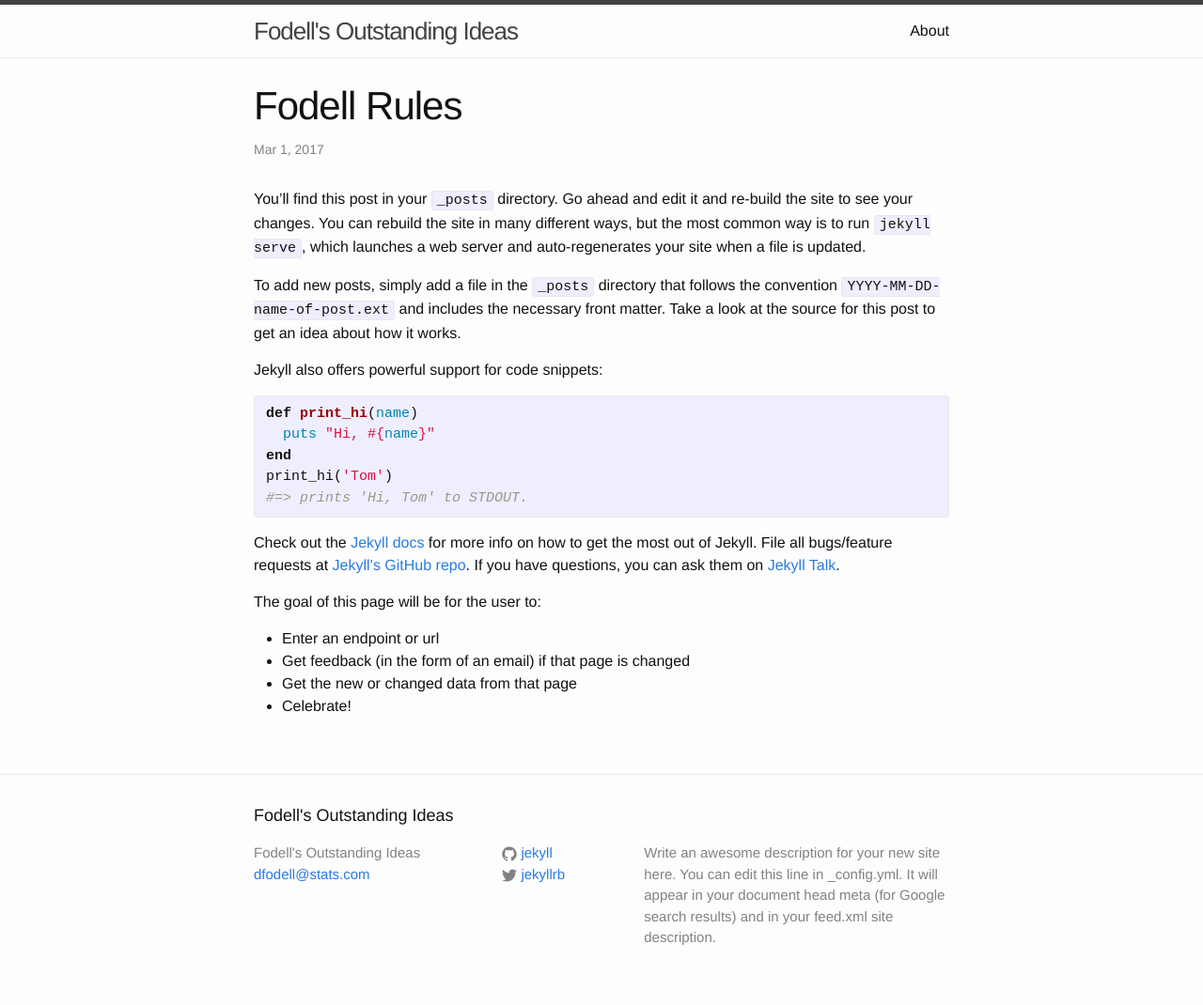
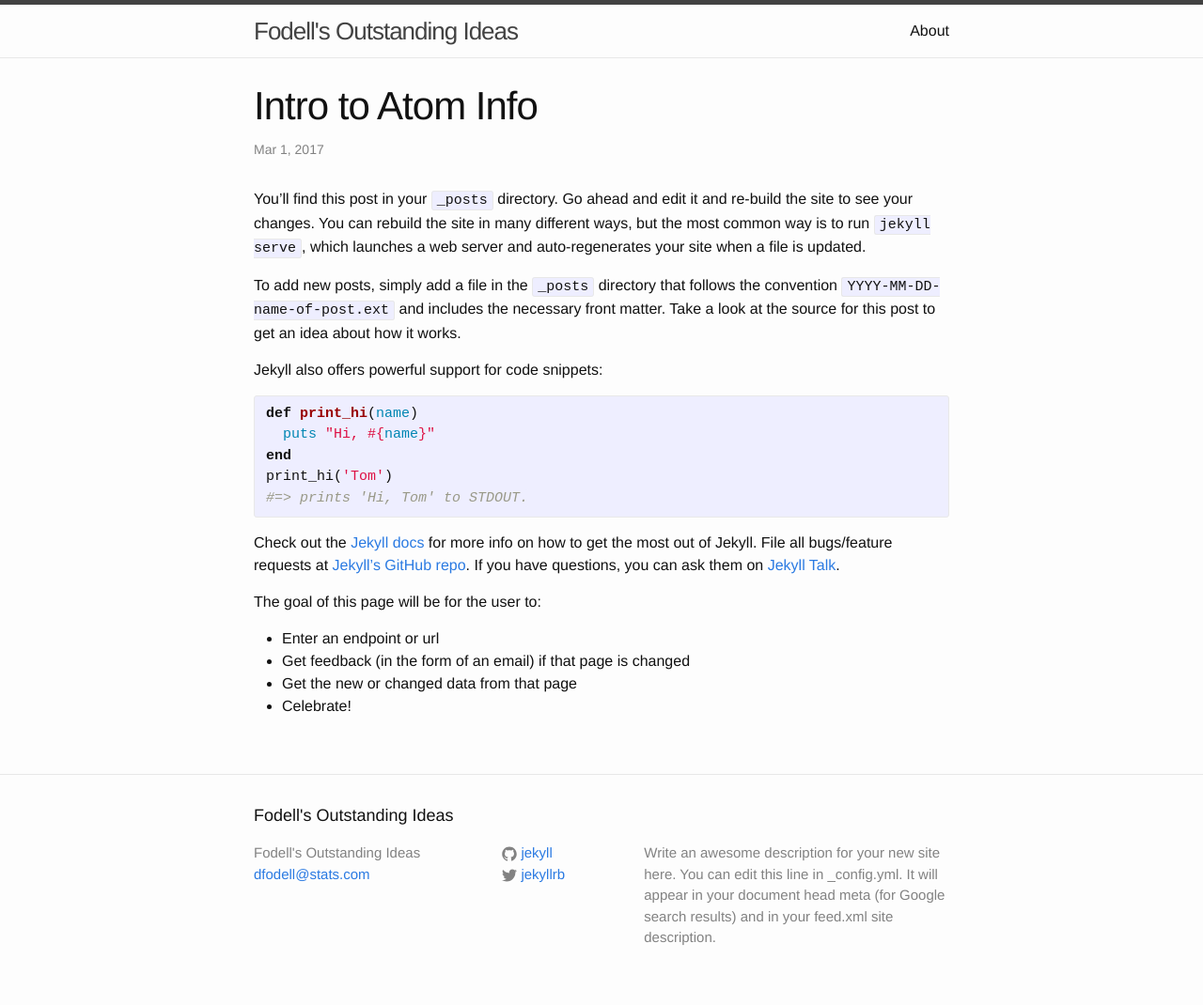
Before and after one commit to dfodell/fodell-blog, a Jekyll site: the page built from _posts/2017-03-01-welcome-to-jekyll.markdown, in a window 1280 px wide. Shown: the whole page at 94% size. Built offline with Jekyll 4.4.1, drawn with Linux system fonts in a browser that asks for light colours.

Commit message:
Title Edit

```diff
--- a/_posts/2017-03-01-welcome-to-jekyll.markdown
+++ b/_posts/2017-03-01-welcome-to-jekyll.markdown
@@ -1,6 +1,6 @@
 ---
 layout: post
-title:  "Fodell Rules"
+title:  "Intro to Atom Info"
 date:   2017-03-01 09:45:12 -0600
 categories: jekyll update
 ---
```
